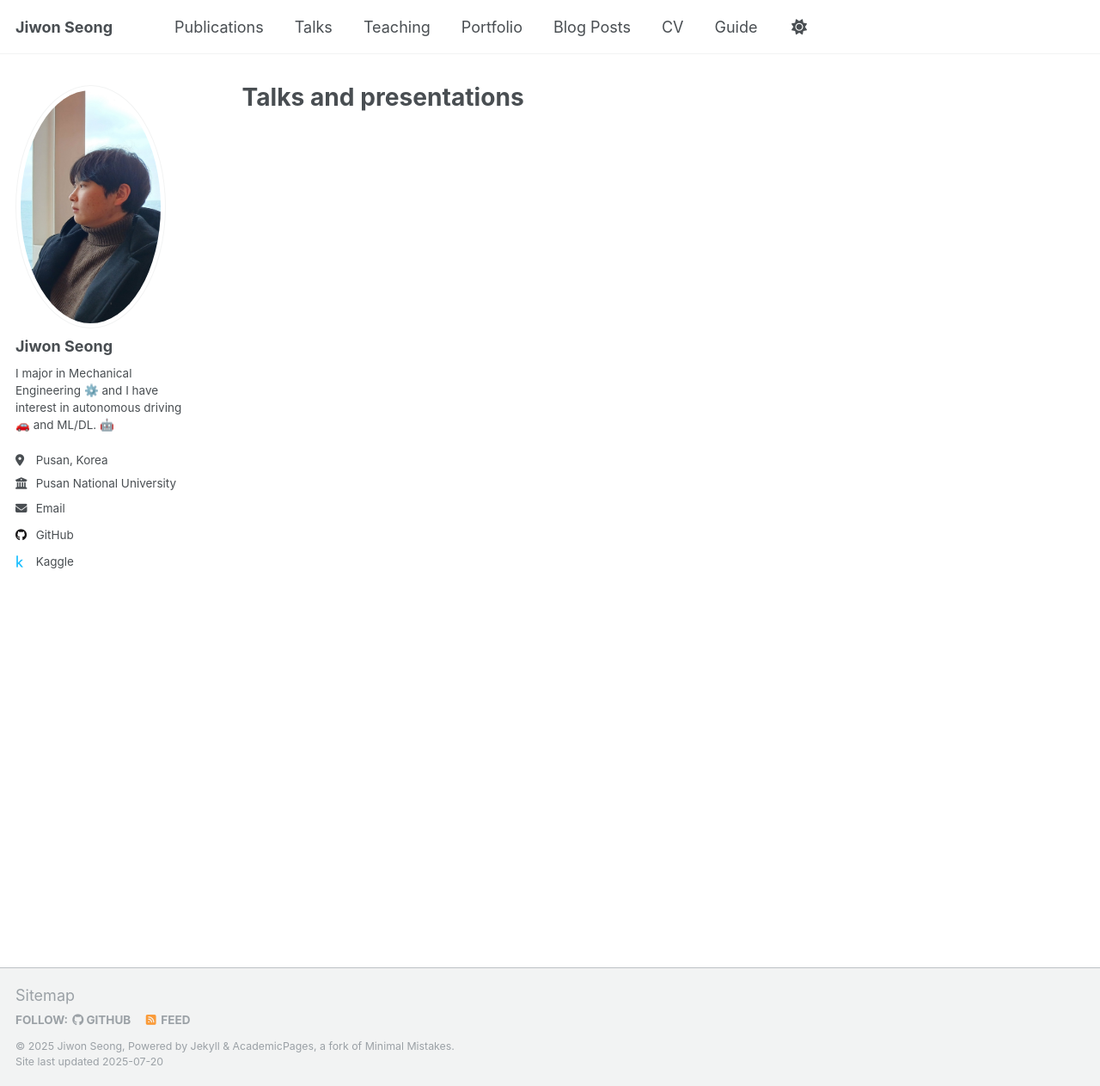
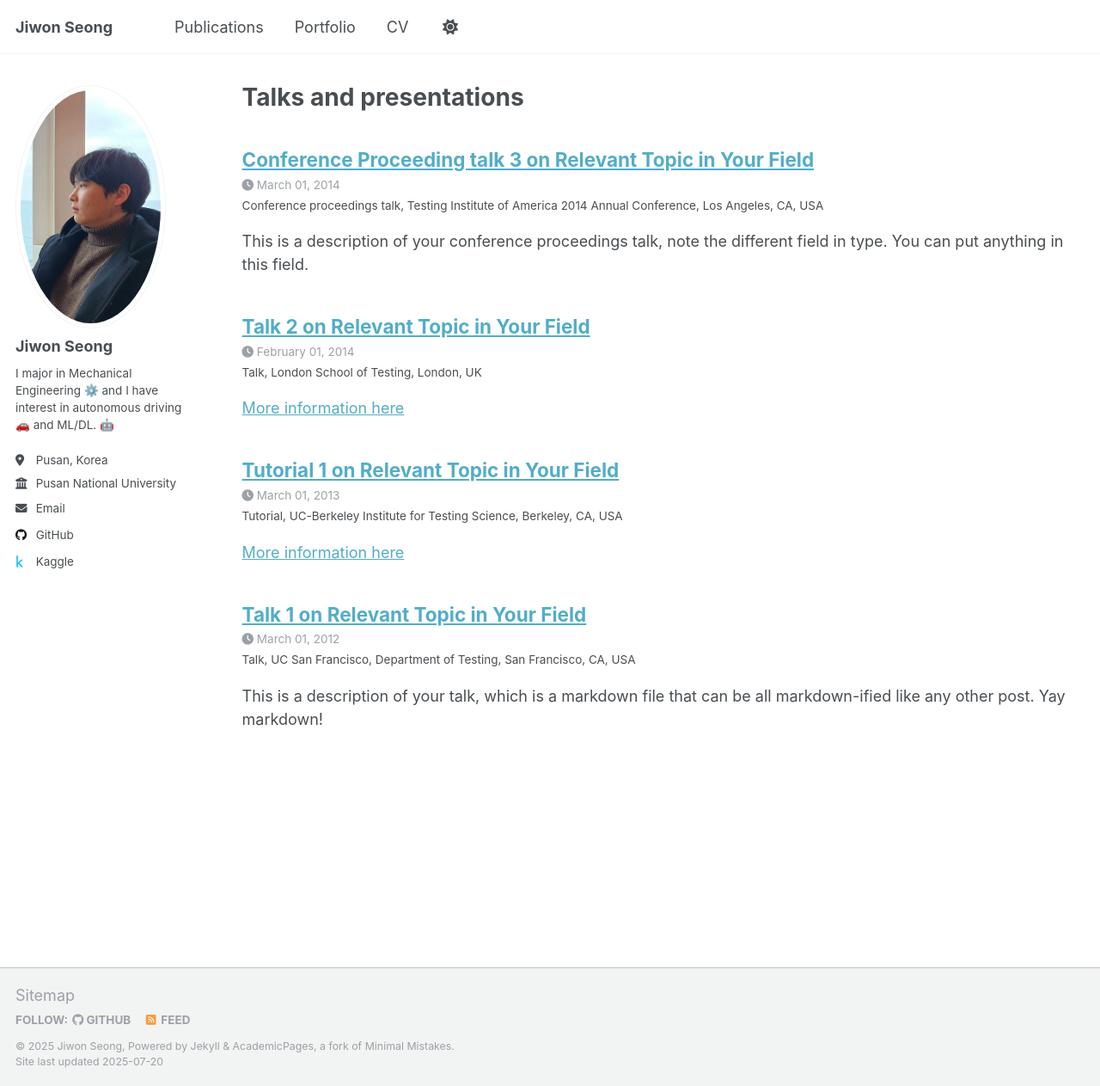
Before and after one commit to sjw310/sjw310.github.io, a Jekyll site: the page built from _pages/talks.html, in a window 1280 px wide and 1263 px high. Shown: the whole window at 86% size. Built offline with Jekyll 4.4.1, drawn with Linux system fonts in a browser that asks for light colours; a script that is not in the unit is left out.

Commit message:
Remove unused menu items

```diff
--- a/_config.yml
+++ b/_config.yml
@@ -216,18 +216,18 @@ kramdown:
 
 # These settings control the types of collections used by the template
 collections:
-  #teaching:
-  #  output: true
-  #  permalink: /:collection/:path/
+  teaching:
+    output: true
+    permalink: /:collection/:path/
   publications:
     output: true
     permalink: /:collection/:path/
   portfolio:
     output: true
     permalink: /:collection/:path/
-  #talks:
-  #  output: true
-  #  permalink: /:collection/:path/
+  talks:
+    output: true
+    permalink: /:collection/:path/
 
 
 # These settings control how pages and collections are included in the site
```
Also changed, not shown: _data/navigation.yml (+8 -8 lines).
